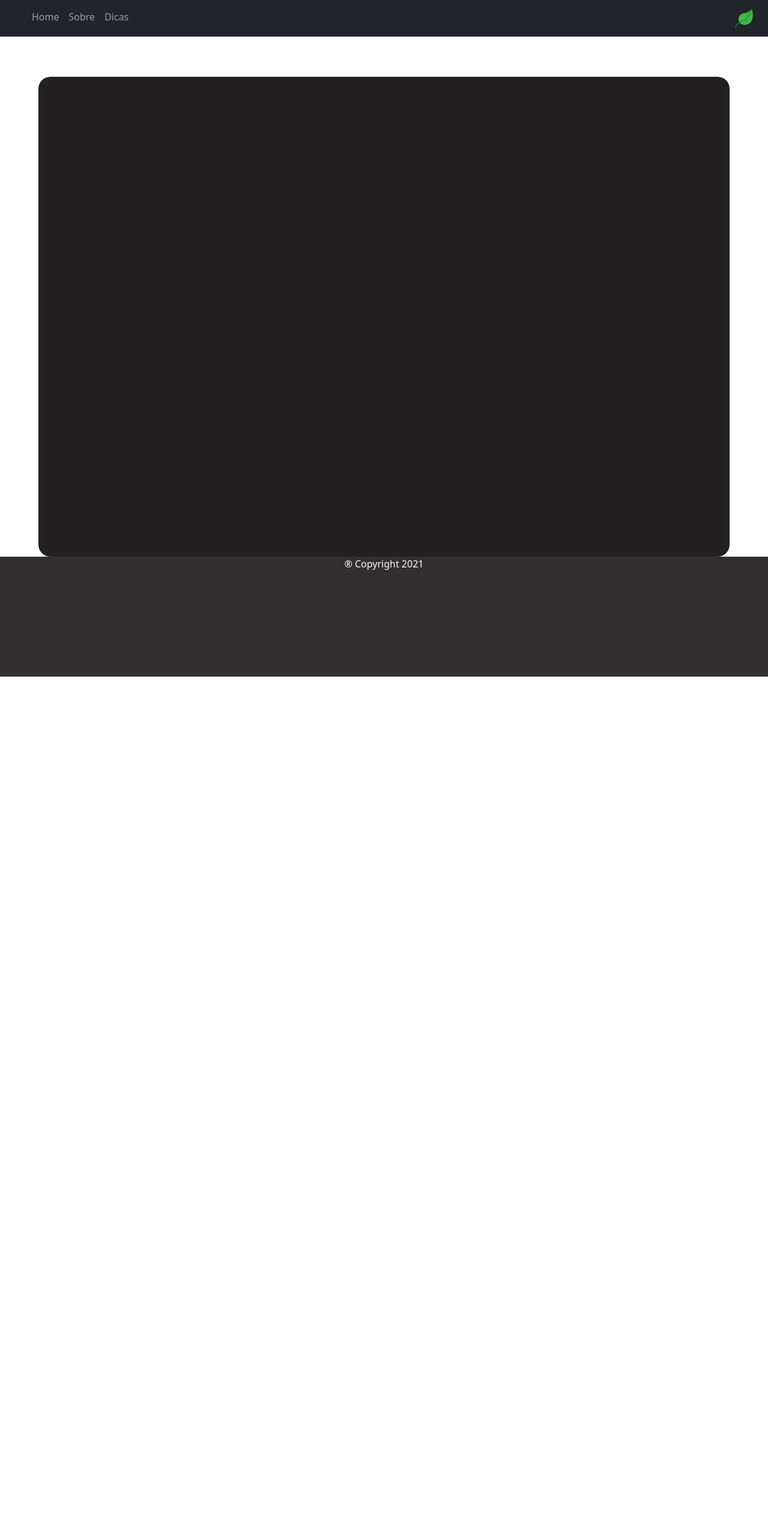
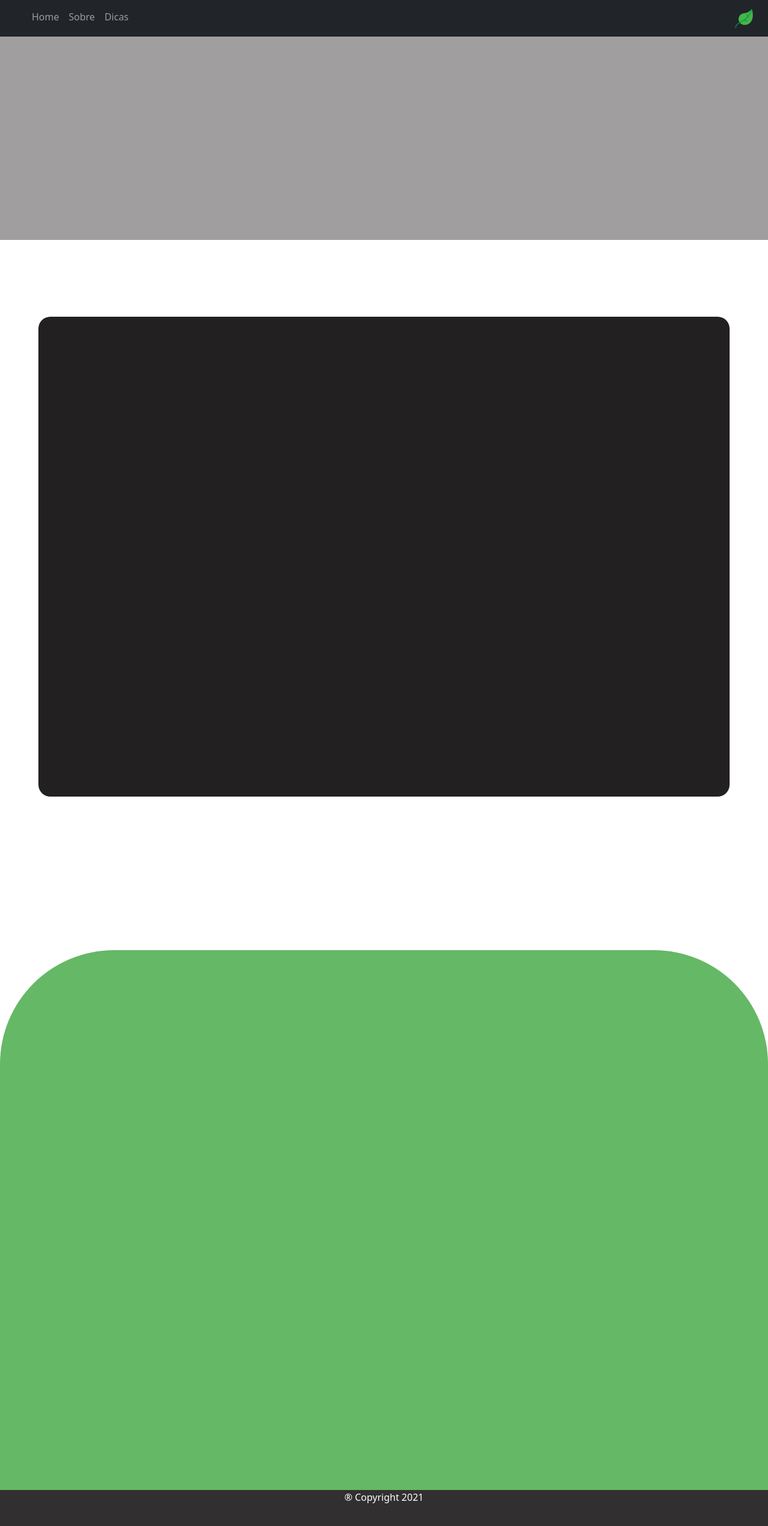
Before and after one commit to FabioPassos10/Recicle, a React (Create React App) app: page / in a window 1280 px wide. Shown: the top 2544 px of the page at 60% size. Before the commit the page ends 1188 px from the top, so only its background shows below. Built offline with nearby package versions, Linux system fonts and the light colour scheme; what google-maps-react would draw is missing.

Commit message:
Update index.css

```diff
--- a/src/index.css
+++ b/src/index.css
@@ -12,11 +12,12 @@ body {
   padding-bottom: 60px; /* Altura do menu */
   display: flex;
   flex-direction: column;
-  min-height: 100%;
+}
+html {
+  height: 100%;
 }
 .geral {
   min-height: 100%;
-
   width: 100%;
 }
 
@@ -28,16 +29,6 @@ code {
 #Div-btn {
   float: left;
 }
-#Div-Serch {
-  display: block;
-  width: 600px;
-  background-color: brown;
-}
-#map {
-  height: 400px !important;
-
-  width: 100% !important;
-}
 .mr-auto {
   padding-left: 45px !important;
   height: 45px;
@@ -46,14 +37,14 @@ code {
 
 .header {
   position: fixed;
-  margin-bottom: 60px;
+  /* margin-bottom: 60px; */
   padding-bottom: 0px;
   width: 100%;
 }
 
 section {
   padding-top: 60px;
-  min-height: 100%;
+  height: 100%;
 }
 
 navbar {
@@ -66,13 +57,25 @@ navbar {
 logo {
   margin-right: 100px;
 }
-
-.oi {
+/* =========Home============= */
+#Hero {
   background-color: rgb(160, 158, 158);
   width: 100%;
-  height: 300px;
+  height: 400px;
 }
-#Mapa {
-  height: 300px !important;
-  width: 100% !important;
+#DivCard_Home {
+  bottom: 0px;
+  margin-top: 20%;
+  width: 100%;
+  height: 900px;
+  background-color: rgb(101, 184, 101);
+  border-radius: 190px 190px 0px 0px;
 }
+#Redom {
+  border-radius: 360;
+  width: 100%;
+  height: 130px;
+  background-color: rgb(101, 184, 101);
+  bottom: 0;
+  position: inherit;
+}
```
